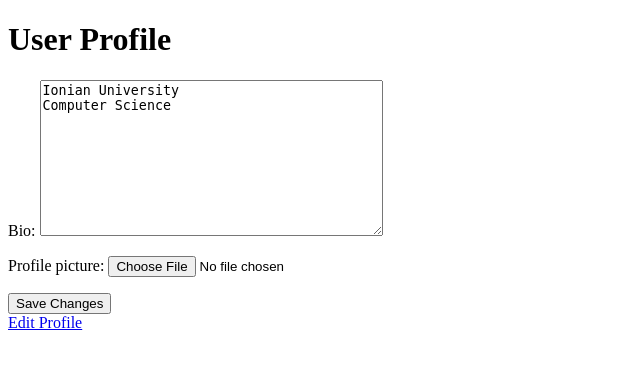
After one commit to Paphitis05/KoumbariFit, a Django app: page /User_Profile/ in a window 1280 px wide. The commit adds this page. Shown: the top 369 px of the page, without its empty margins (0-640 px from the left). Run offline with Django 5.2, Linux system fonts and the light colour scheme; a user stored in the database is signed in.

Commit message:
Add files via upload

```diff
--- a/KoumbariFit/DjangoProject/CoreApp/forms.py
+++ b/KoumbariFit/DjangoProject/CoreApp/forms.py
@@ -1,7 +1,9 @@
 from django import forms
 from django.contrib.auth import get_user_model
+from .models import CustomUser
 
 user = get_user_model()
+
 # User Login Form
 class LoginForm(forms.Form):
     username = forms.CharField(label="Username")
@@ -9,7 +11,6 @@ class LoginForm(forms.Form):
 
 
 # User Registration Form
-
 class RegistrationForm(forms.ModelForm):
     password = forms.CharField(widget=forms.PasswordInput, label="Password")
     confirm_password = forms.CharField(widget=forms.PasswordInput, label="Confirm Password")
@@ -37,5 +38,10 @@ class RegistrationForm(forms.ModelForm):
 
         if commit:
             user.save()  # Saves user data to the database if commit=True
+        return user
 
-        return user
+# Profile Update Form (separate from RegistrationForm)
+class ProfileUpdateForm(forms.ModelForm):
+    class Meta:
+        model = CustomUser
+        fields = ['bio', 'profile_picture']
--- a/KoumbariFit/DjangoProject/CoreApp/models.py
+++ b/KoumbariFit/DjangoProject/CoreApp/models.py
@@ -1,17 +1,7 @@
-from django.contrib.auth.models import AbstractUser, Group, Permission
 from django.db import models
+from django.contrib.auth.models import AbstractUser
+
 
 class CustomUser(AbstractUser):
     bio = models.TextField(blank=True, null=True)
-
-    # Override the related_name for 'groups' and 'user_permissions' to avoid conflicts
-    groups = models.ManyToManyField(
-        Group,
-        related_name='customuser_set',  # This avoids the clash with auth.User.groups
-        blank=True
-    )
-    user_permissions = models.ManyToManyField(
-        Permission,
-        related_name='customuser_permissions',  # This avoids the clash with auth.User.user_permissions
-        blank=True
-    )
+    profile_picture = models.ImageField(upload_to='profile_pics/', blank=True, null=True)
--- a/KoumbariFit/DjangoProject/CoreApp/urls.py
+++ b/KoumbariFit/DjangoProject/CoreApp/urls.py
@@ -1,9 +1,12 @@
 from django.contrib import admin
 from django.urls import path
-from CoreApp import views  # Adjust this import according to your app name
+from CoreApp import views  # Import views from your app
 
 urlpatterns = [
-    path('admin/', admin.site.urls),  # Admin page URL
-    path('', views.home, name='home'),  # Root path leads to home (login) page
+    path('admin/', admin.site.urls, name='admin'),  # Admin URL
+    path('', views.home, name='home'),  # Home page for login
     path('register/', views.register, name='register'),  # Registration page
+    path('Feed/', views.Feed, name='Feed'),  # Feed page
+    path('User_Profile/', views.User_Profile, name='User_Profile'),  # User profile page
+    path('edit_profile/', views.edit_profile, name='edit_profile'),  # Edit profile page
 ]
--- a/KoumbariFit/DjangoProject/CoreApp/views.py
+++ b/KoumbariFit/DjangoProject/CoreApp/views.py
@@ -1,53 +1,72 @@
 from django.shortcuts import render, redirect
 from django.contrib.auth import authenticate, login
-from .forms import RegistrationForm, LoginForm
+from .forms import RegistrationForm, LoginForm, ProfileUpdateForm
 from django.contrib.auth import get_user_model
+from django.contrib.auth.decorators import login_required
 
 User = get_user_model()  # Reference to the custom user model
 
 # Home page view for login
 def home(request):
     if request.method == 'POST':
-        form = LoginForm(request.POST)
+        form = LoginForm(request.POST)  # If it's a POST request, validate login form
         if form.is_valid():
             username = form.cleaned_data['username']
             password = form.cleaned_data['password']
-            user_obj = authenticate(request, username=username, password=password)  # Avoid conflict with global `User`
-            if user_obj is not None:
-                login(request, user_obj)
-                return redirect('home')  # Redirect after login
+            user_obj = authenticate(request, username=username, password=password)  # Authenticate user
+            if user_obj is not None:  # If authentication is successful
+                login(request, user_obj)  # Log the user in
+                return redirect('User_Profile')  # Redirect to the Users Profile page after successful login
             else:
-                form.add_error(None, "Invalid login credentials.")
+                form.add_error(None, "Invalid login credentials.")  # If credentials are incorrect
     else:
-        form = LoginForm()
+        form = LoginForm()  # If it's a GET request, show the login form
 
-    return render(request, 'welcome.html', {'form': form})  # Pass form to the template
+    return render(request, 'welcome.html', {'form': form})  # Render the login form
 
 # Registration view
-from django.shortcuts import render, redirect
-from django.contrib.auth import get_user_model
-from .forms import RegistrationForm
+def register(request):
+    if request.method == 'POST':
+        form = RegistrationForm(request.POST)  # Create the registration form
+        if form.is_valid():
+            form.save()  # Save the new user if the form is valid
+            return redirect('home')  # Redirect to the home page (login) after successful registration
+    else:
+        form = RegistrationForm()  # If GET request, show the registration form
 
-User = get_user_model()  # Reference to the custom user model
+    return render(request, 'register.html', {'form': form})  # Render the registration form
+
+# User Profile view
+def User_Profile(request):
+    if request.user.is_authenticated:  # Check if the user is logged in
+        if request.method == 'POST':
+            form = ProfileUpdateForm(request.POST, request.FILES, instance=request.user)  # Handle form submission for profile update
+            if form.is_valid():
+                form.save()  # Save the updated profile
+                return redirect('User_Profile')  # Redirect to the same page to see updated profile
+        else:
+            form = ProfileUpdateForm(instance=request.user)  # Pre-fill the form with the current user's data
+
+        return render(request, 'User_Profile.html', {'form': form})  # Render the profile page with the form
+    else:
+        return redirect('home')  # Redirect to login page if user is not logged in
+
+def Feed(request):
+    return render(request, 'Feed.html')  # Pass Feed from templates
 
 
-def register(request):
+@login_required
+def edit_profile(request):
     if request.method == 'POST':
-        form = RegistrationForm(request.POST)
+        form = ProfileUpdateForm(request.POST, request.FILES, instance=request.user)
         if form.is_valid():
-            username = form.cleaned_data['username']
-            email = form.cleaned_data['email']
+            form.save()
+            if request.htmx:  # HTMX request
+                # Return a partial template with updated profile info
+                return render(request, 'partials/profile_update.html', {'user': request.user})
+            else:
+                return redirect('User_Profile')  # Normal redirect after update
+    else:
+        form = ProfileUpdateForm(instance=request.user)
 
-            # Check if username or email already exists
-            if User.objects.filter(username=username).exists():
-                form.add_error('username', "This username is already taken.")
-            else:
-                user = form.save(commit=False)  # Create user but don't save yet
-                user.set_password(form.cleaned_data["password"])  # Hash password
-                user.save()  # Now save user with hashed password
-                return redirect('home')  # Redirect to login/home page
-
-    else:
-        form = RegistrationForm()
-
-    return render(request, 'register.html', {'form': form})  # Pass form to template
+    return render(request, 'User_Profile.html', {'form': form})  # Render the profile page with the form
--- a/KoumbariFit/DjangoProject/templates/Feed.html
+++ b/KoumbariFit/DjangoProject/templates/Feed.html
@@ -2,9 +2,11 @@
 <html lang="en">
 <head>
     <meta charset="UTF-8">
-    <title>This is the Feed Page of KoumbariFit</title>
+    <meta name="viewport" content="width=device-width, initial-scale=1.0">
+    <title>Feed</title>
+    <h1>Feed </h1>
 </head>
 <body>
-
+    <h1>Welcome to the Feed Page!</h1>
 </body>
 </html>
--- /dev/null
+++ b/KoumbariFit/DjangoProject/templates/User_Profile.html
@@ -0,0 +1,21 @@
+<!DOCTYPE html>
+<html lang="en">
+<title>User Profile</title>
+<body>
+<head>
+    <meta charset="UTF-8">
+    <meta name="viewport" content="width=device-width, initial-scale=1.0">
+    <title>User Profile</title>
+    <h1>User Profile</h1>
+
+{% if form %}
+    <form method="POST" enctype="multipart/form-data">
+    {% csrf_token %}
+    {{ form.as_p }}
+    <button type="submit">Save Changes</button>
+</form>
+{% endif %}
+</head>
+</body>
+<!-- Button to go to the profile edit page -->
+<a href="{% url 'edit_profile' %}">Edit Profile</a>
```
Also changed, not shown: KoumbariFit/DjangoProject/CoreApp/migrations/0002_customuser_profile_picture.py (added), KoumbariFit/DjangoProject/db.sqlite3, KoumbariFit/DjangoProject/profile_pics/Designer_1.jpeg (added).
